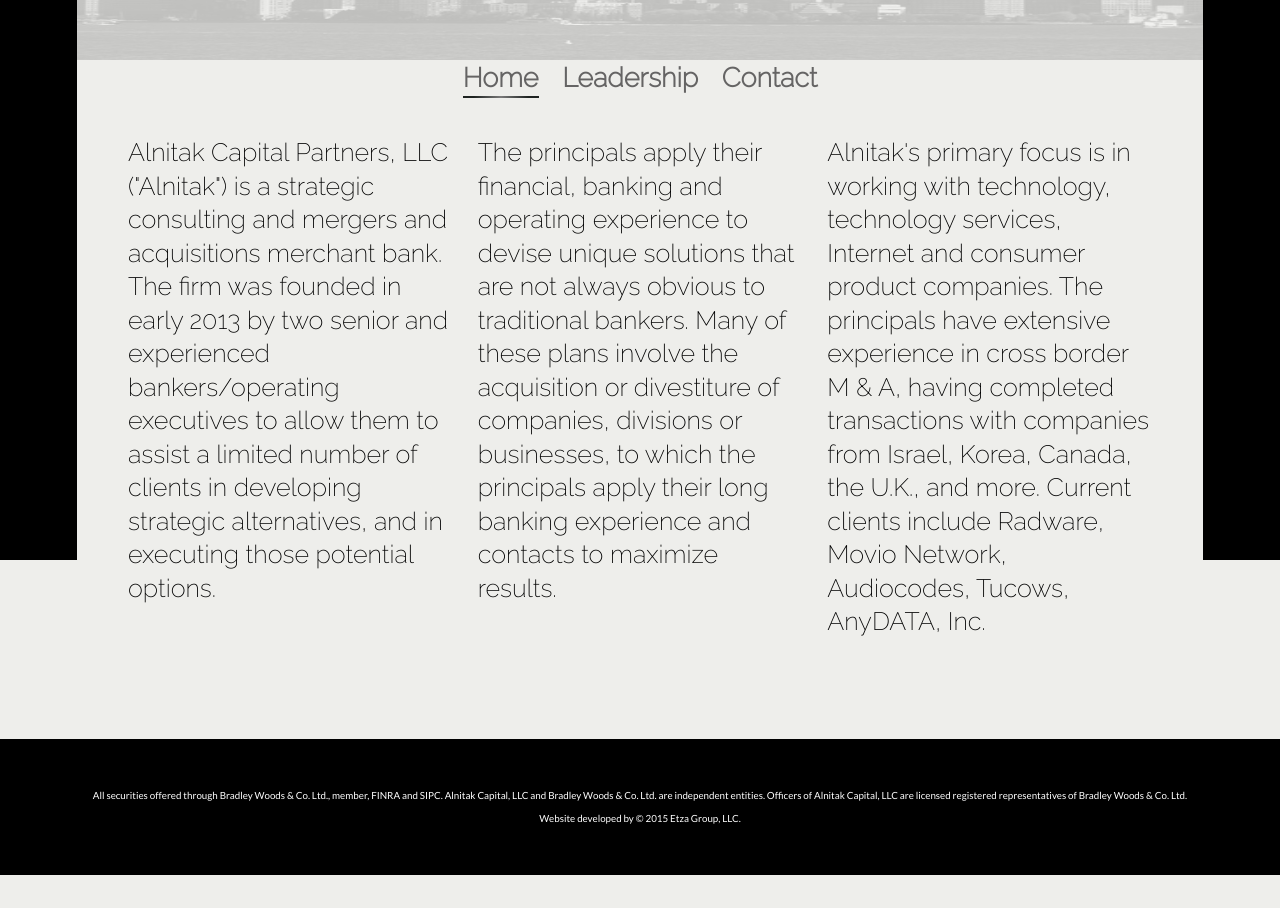
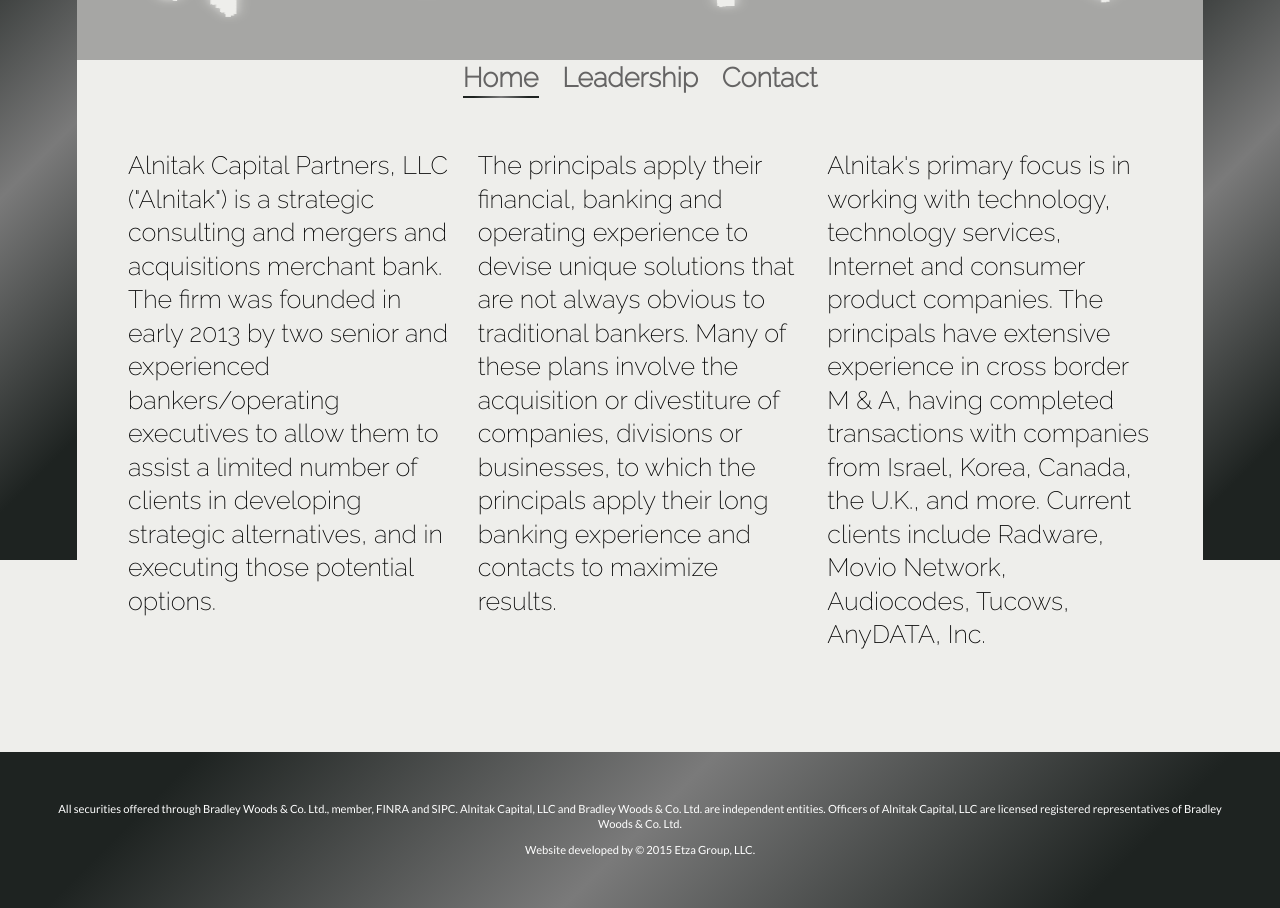
Before and after one commit to YitYeh/AlnitakCapital, a plain HTML site: page index.html in a window 1280 px wide. Shown: the part 240-1148 px from the top of the page. Before the commit the page ends 1115 px from the top, so only its background shows below. Drawn offline with Linux system fonts and the light colour scheme; a web font is replaced by a local one.

Commit message:
Some formatting changes, different pic in the top

```diff
--- a/index.html
+++ b/index.html
@@ -22,7 +22,7 @@
 		<div class="wrapper">
 			<div class="title-image one column row">
 				<div class="column backpic">
-					<img src="images/manhattan-268282_640.png" />
+					<img src="images/testskyline.png" />
 				</div>
 				<div class="logopic">
 					<img src="Alnitak logo black" />
@@ -38,6 +38,7 @@
 			<div class="content">
 				<div class="tab">
 					<div id="home" class="tab-content">
+						<!--div class="slogan">Strategic, Innovative, Visionary.</div-->
 						<div id="hometext"><p>Alnitak Capital Partners, LLC (&quot;Alnitak&quot;) is a strategic consulting and mergers and acquisitions merchant bank. The firm was founded in early 2013 by two senior and experienced bankers/operating executives to allow them to assist a limited number of clients in developing strategic alternatives, and in executing those potential options.</p>
 						<p>The principals apply their financial, banking and operating experience to devise unique solutions that are not always obvious to traditional bankers. Many of these plans involve the acquisition or divestiture of companies, divisions or businesses, to which the principals apply their long banking experience and contacts to maximize results.</p>
 						<p>Alnitak&#39;s primary focus is in working with technology, technology services, Internet  and consumer  product companies. The principals have extensive experience in cross border M &amp; A, having completed transactions with companies from Israel, Korea, Canada, the U.K., and more. Current clients include Radware, Movio Network, Audiocodes, Tucows, AnyDATA, Inc.</p></div>
--- a/scripts/picEffect.js
+++ b/scripts/picEffect.js
@@ -3,7 +3,7 @@
 	$logoPic = $('.logopic');
 
 	$backPic.animate({
-		opacity:.2
+		opacity:.3
 	},2000);
 	$logoPic.animate({
 		opacity:1
--- a/scripts/tabswitch.js
+++ b/scripts/tabswitch.js
@@ -7,7 +7,7 @@
         $(this).siblings().removeClass("current");
         var tab = $(this).find('a').attr("href");
         $(".tab-content").not(tab).css("display", "none");
-        $(tab).fadeIn(600);
+        $(tab).show("puff");
 
 		location.hash = $(this).find('a').attr('href');
 		window.scrollTo(0, 0);
@@ -17,7 +17,7 @@
 $(window).on("hashchange", function(e) {
 	// Display proper content
 	$(".tab-content").not(location.hash).css("display", "none");
-	$(location.hash).fadeIn(600);
+	$(location.hash).show("puff");
 	$(".menu-item").each(function() {
 		if ($(this).find('a').attr("href") == location.hash) {
 			$(this).addClass("current");
--- a/styles/main.css
+++ b/styles/main.css
@@ -21,11 +21,11 @@
     display: block;
 }
 
-/*).slogan {
-	height: 475px;
-	width: 600px;
+/*.slogan {
+	margin: 0px;
+	width: 100%;
 	margin-top: 4%;
-	margin: auto;
+	height: 100px;
 }*/
 
 .backpic {
@@ -182,13 +182,14 @@
 }
 
 #home {
-	margin: auto;
-	width: 80%;
+	width: 100%;
 	min-width: 700px;
+	margin-top: 5%;
 }
 
-#hometext{
-	margin-top: 5%;
+#hometext {
+	width:80%;
+	margin: auto;
 	-webkit-column-count: 3;
     -moz-column-count: 3;
     column-count: 3;
@@ -254,8 +255,16 @@
 	margin-top: 10px;
 	padding: 50px;
 	color: white;
-	font-size: .7em;
-	background-color: black;
+	width: 100%;
+	font-size: .8em;
+	background: #1e2321; /* Old browsers */
+	background: -moz-linear-gradient(-45deg,  #1e2321 14%, #7a7a7a 50%, #1e2321 86%); /* FF3.6+ */
+	background: -webkit-gradient(linear, left top, right bottom, color-stop(14%,#1e2321), color-stop(50%,#7a7a7a), color-stop(86%,#1e2321)); /* Chrome,Safari4+ */
+	background: -webkit-linear-gradient(-45deg,  #1e2321 14%,#7a7a7a 50%,#1e2321 86%); /* Chrome10+,Safari5.1+ */
+	background: -o-linear-gradient(-45deg,  #1e2321 14%,#7a7a7a 50%,#1e2321 86%); /* Opera 11.10+ */
+	background: -ms-linear-gradient(-45deg,  #1e2321 14%,#7a7a7a 50%,#1e2321 86%); /* IE10+ */
+	background: linear-gradient(135deg,  #1e2321 14%,#7a7a7a 50%,#1e2321 86%); /* W3C */
+	filter: progid:DXImageTransform.Microsoft.gradient( startColorstr='#1e2321', endColorstr='#1e2321',GradientType=1 ); /* IE6-9 fallback on horizontal gradient */
 
 }
 
@@ -263,15 +272,18 @@
     height: 50px; /* .push must be the same height as .footer */
 }
 
-#ourfooter {
-	font-size: 1em;
-}
-
 #left,#right{
 	top: 0;
 	bottom: 0;
-	background-color: black;
 	width: 6%;
+	background: #1e2321; /* Old browsers */
+	background: -moz-linear-gradient(-45deg,  #1e2321 14%, #7a7a7a 50%, #1e2321 86%); /* FF3.6+ */
+	background: -webkit-gradient(linear, left top, right bottom, color-stop(14%,#1e2321), color-stop(50%,#7a7a7a), color-stop(86%,#1e2321)); /* Chrome,Safari4+ */
+	background: -webkit-linear-gradient(-45deg,  #1e2321 14%,#7a7a7a 50%,#1e2321 86%); /* Chrome10+,Safari5.1+ */
+	background: -o-linear-gradient(-45deg,  #1e2321 14%,#7a7a7a 50%,#1e2321 86%); /* Opera 11.10+ */
+	background: -ms-linear-gradient(-45deg,  #1e2321 14%,#7a7a7a 50%,#1e2321 86%); /* IE10+ */
+	background: linear-gradient(135deg,  #1e2321 14%,#7a7a7a 50%,#1e2321 86%); /* W3C */
+	filter: progid:DXImageTransform.Microsoft.gradient( startColorstr='#1e2321', endColorstr='#1e2321',GradientType=1 ); /* IE6-9 fallback on horizontal gradient */
 
 }
 #left {
```
Also changed, not shown: images/testskyline.png (added).
